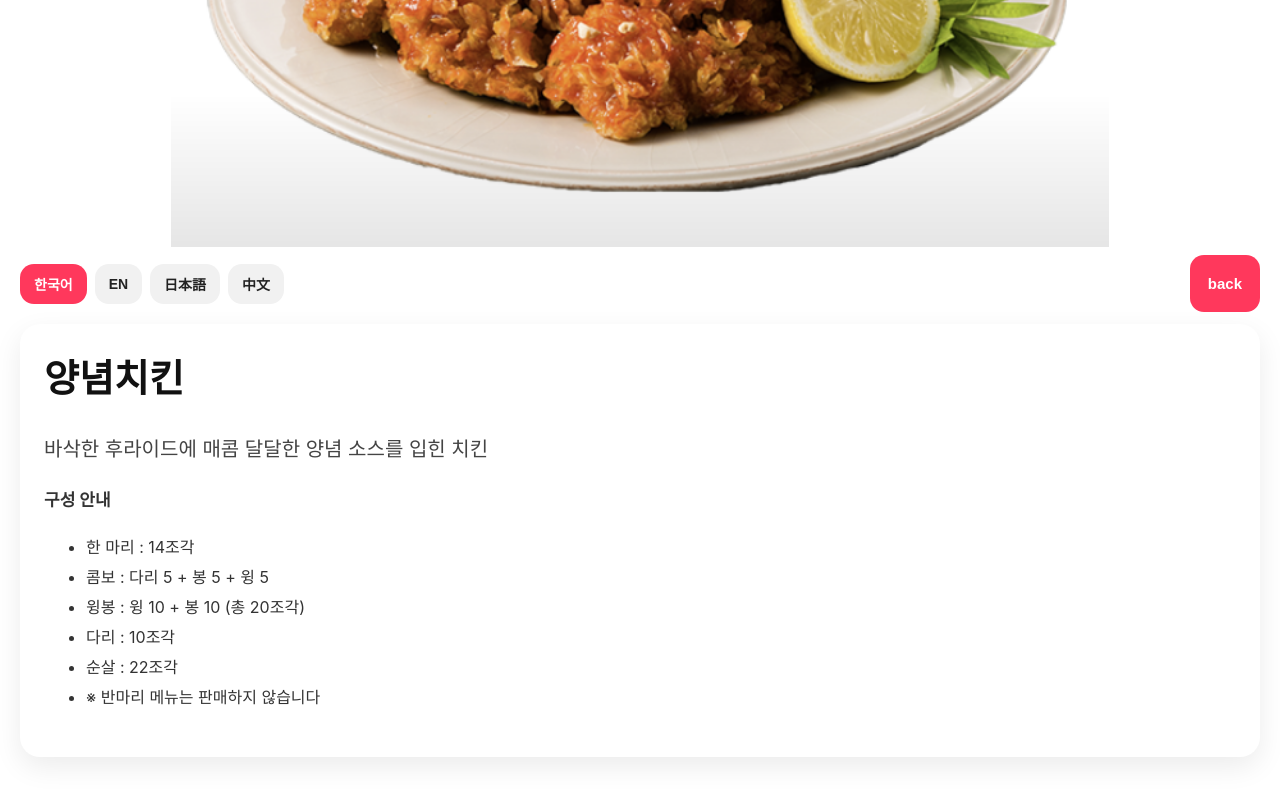
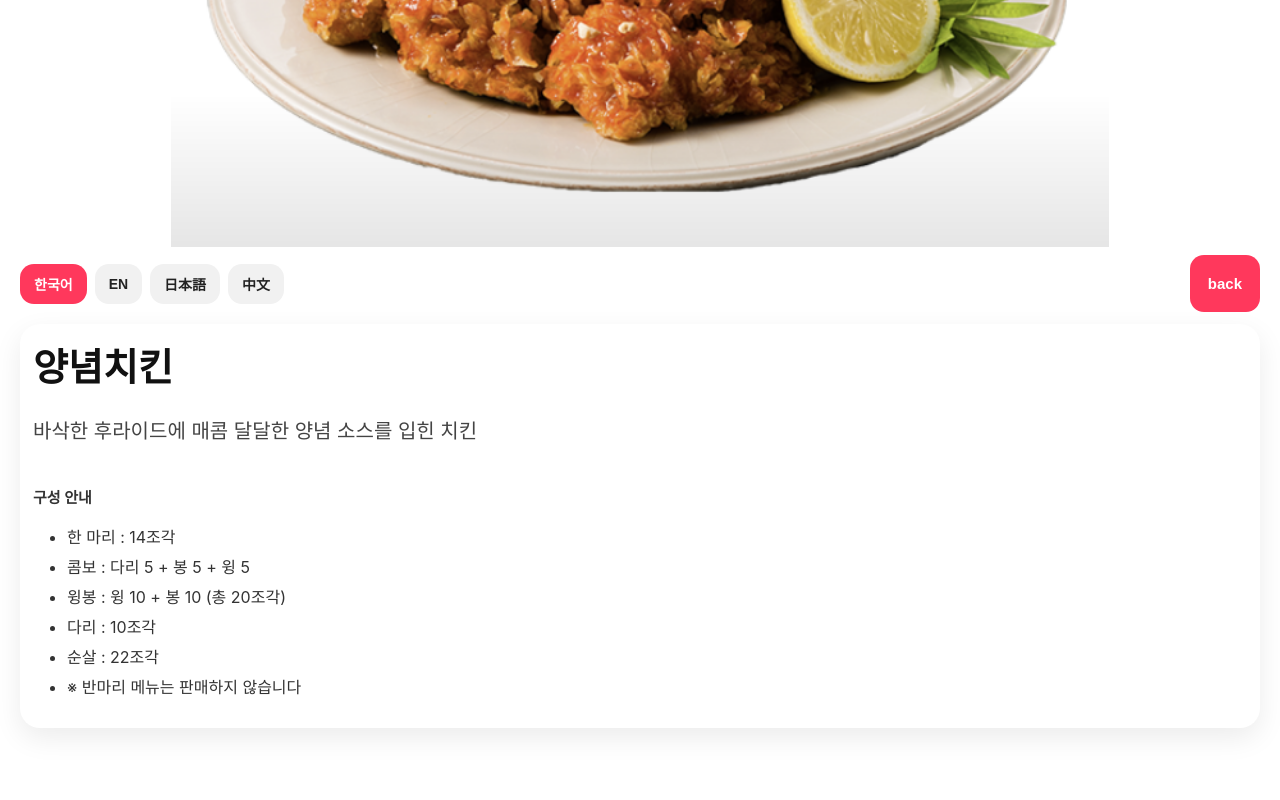
Before and after one commit to remyon88/samsung_bhc, a React (Create React App) app: page /region/chi in a window 1280 px wide. Shown: the part 514-1314 px from the top of the page. Built offline with nearby package versions, Linux system fonts and the light colour scheme.

Commit message:
header design update

```diff
--- a/src/pages/RegionDetail.jsx
+++ b/src/pages/RegionDetail.jsx
@@ -80,7 +80,7 @@ const Card = styled.div`
 `;
 
 const Body = styled.div`
-  padding: 24px;
+  padding: 13px;
 `;
 
 const Name = styled.div`
@@ -92,9 +92,9 @@ const Name = styled.div`
 
 const Desc = styled.p`
   font-size: 20px;
-  line-height: 1.7;
+  line-height: 1.0;
   color: #444;
-  margin: 0 0 20px;
+  margin: 0 0 45px;
 `;
 
 
@@ -104,13 +104,13 @@ const PortionBox = styled.div`
 
   strong {
     display: block;
-    font-size: 17px;
-    margin-bottom: 24px;
+    font-size: 15px;
+    margin-bottom: 18px;
   }
 
   ul {
     padding-left: 18px;
-    margin: 1.5rem;
+    margin: 1.0rem;
     line-height: 3;
   }
 
```
